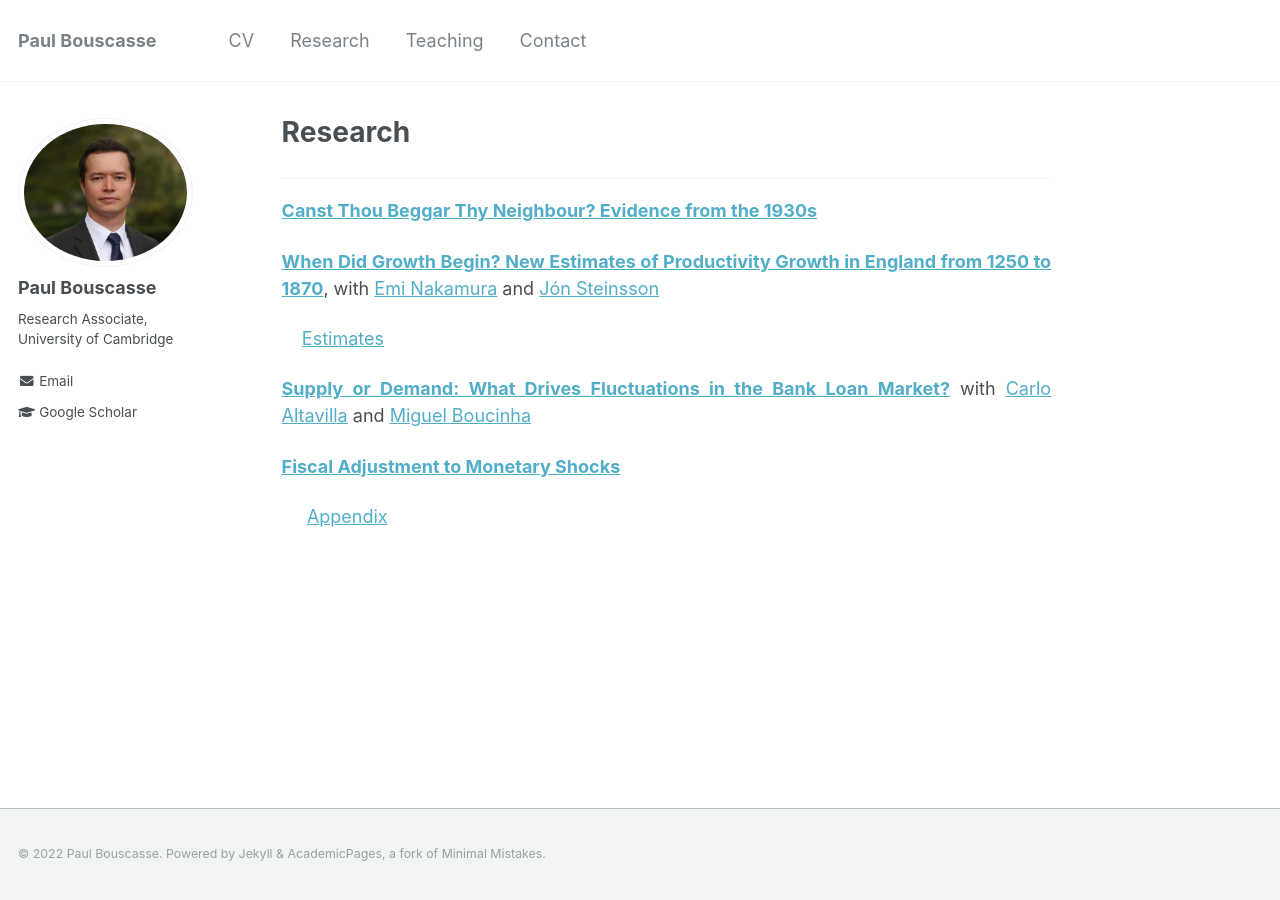
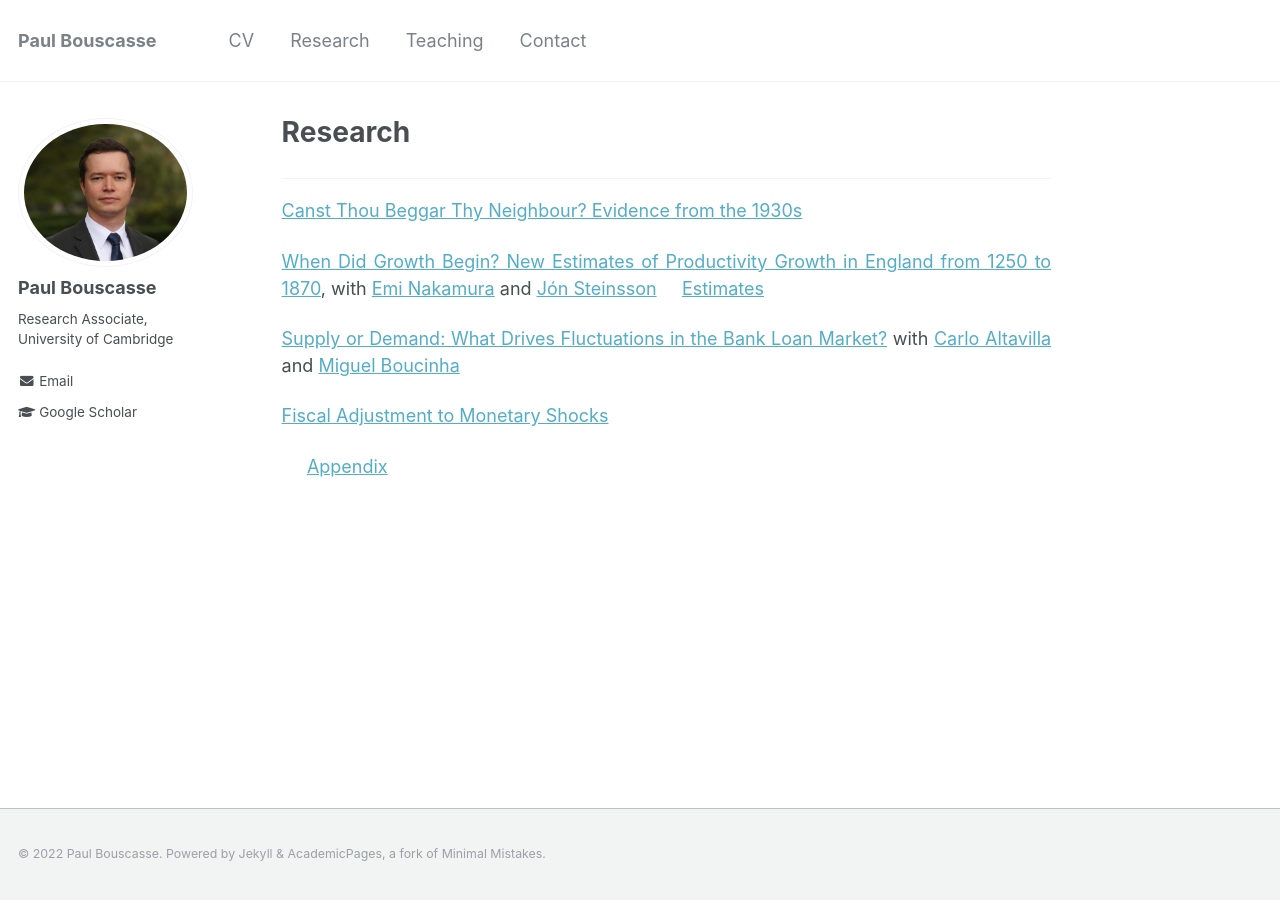
Before and after one commit to paul-bouscasse/paul-bouscasse.github.io, a Jekyll site: the page built from _pages/research.md, in a window 1280 px wide. Built offline with Jekyll 4.4.1, drawn with Linux system fonts in a browser that asks for light colours.

```diff
--- a/_pages/research.md
+++ b/_pages/research.md
@@ -6,12 +6,12 @@
 ---
 ---
 
-<p style='text-align: justify;'><a href='https://paul-bouscasse.github.io/files/bouscasse_jmp.pdf'><b>Canst Thou Beggar Thy Neighbour? Evidence from the 1930s</b></a></p>
+<p style='text-align: justify;'><a href='https://paul-bouscasse.github.io/files/bouscasse_jmp.pdf'>Canst Thou Beggar Thy Neighbour? Evidence from the 1930s</a></p>
 
-<p style='text-align: justify;'><a href='https://paul-bouscasse.github.io/files/bns_malthus.pdf'><b>When Did Growth Begin? New Estimates of Productivity Growth in England from 1250 to 1870</b></a>, with <a href='https://eml.berkeley.edu/~enakamura'>Emi Nakamura</a> and <a href='https://eml.berkeley.edu/~jsteinsson'>Jón Steinsson</a></p>
-<p>&nbsp;&nbsp;&nbsp;&nbsp;<a href='https://paul-bouscasse.github.io/files/malthus_estimates.xlsx'>Estimates</a></p>
+<p style='text-align: justify;'><a href='https://paul-bouscasse.github.io/files/bns_malthus.pdf'>When Did Growth Begin? New Estimates of Productivity Growth in England from 1250 to 1870</a>, with <a href='https://eml.berkeley.edu/~enakamura'>Emi Nakamura</a> and <a href='https://eml.berkeley.edu/~jsteinsson'>Jón Steinsson</a>
+&nbsp;&nbsp;&nbsp;&nbsp;<a href='https://paul-bouscasse.github.io/files/malthus_estimates.xlsx'>Estimates</a></p>
 
-<p style='text-align: justify;'><a href='https://paul-bouscasse.github.io/files/abb_supply_demand.pdf'><b>Supply or Demand: What Drives Fluctuations in the Bank Loan Market?</b></a> with <a href='https://sites.google.com/view/carlo-altavilla/home'>Carlo Altavilla</a> and <a href='https://www.ecb.europa.eu/pub/research/authors/profiles/miguel-boucinha.en.html'>Miguel Boucinha</a></p>
+<p style='text-align: justify;'><a href='https://paul-bouscasse.github.io/files/abb_supply_demand.pdf'>Supply or Demand: What Drives Fluctuations in the Bank Loan Market?</a> with <a href='https://sites.google.com/view/carlo-altavilla/home'>Carlo Altavilla</a> and <a href='https://www.ecb.europa.eu/pub/research/authors/profiles/miguel-boucinha.en.html'>Miguel Boucinha</a></p>
 
-<p style='text-align: justify;'><a href='https://paul-bouscasse.github.io/files/bouscasse_fiscal.pdf'><b>Fiscal Adjustment to Monetary Shocks</b></a></p>
+<p style='text-align: justify;'><a href='https://paul-bouscasse.github.io/files/bouscasse_fiscal.pdf'>Fiscal Adjustment to Monetary Shocks</a></p>
 <p>&nbsp;&nbsp;&nbsp;&nbsp; <a href='https://paul-bouscasse.github.io/files/bouscasse_fiscal_appendix.pdf'>Appendix</a></p>
```
Also changed, not shown: _pages/portfolio.html (deleted, +0 -13 lines).
